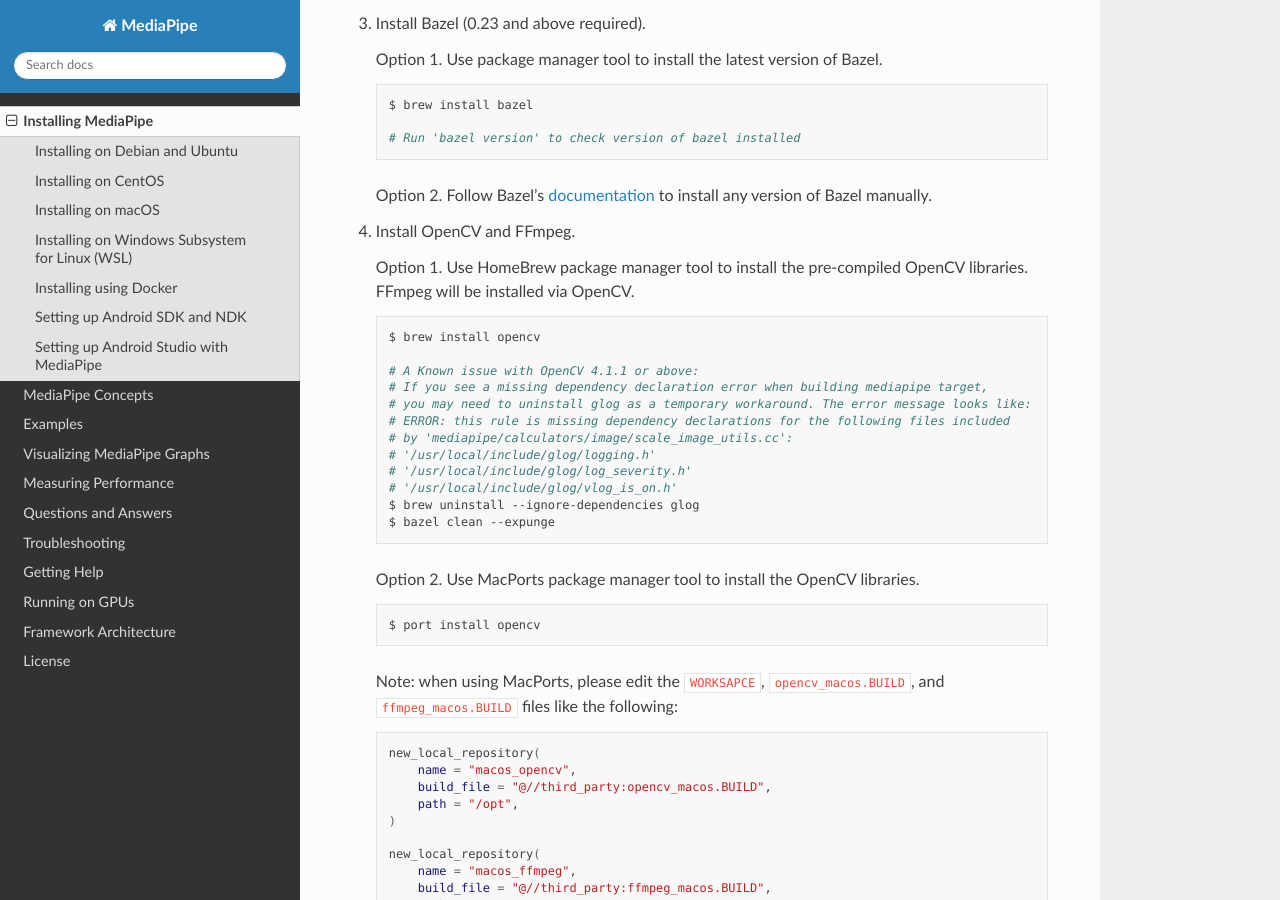
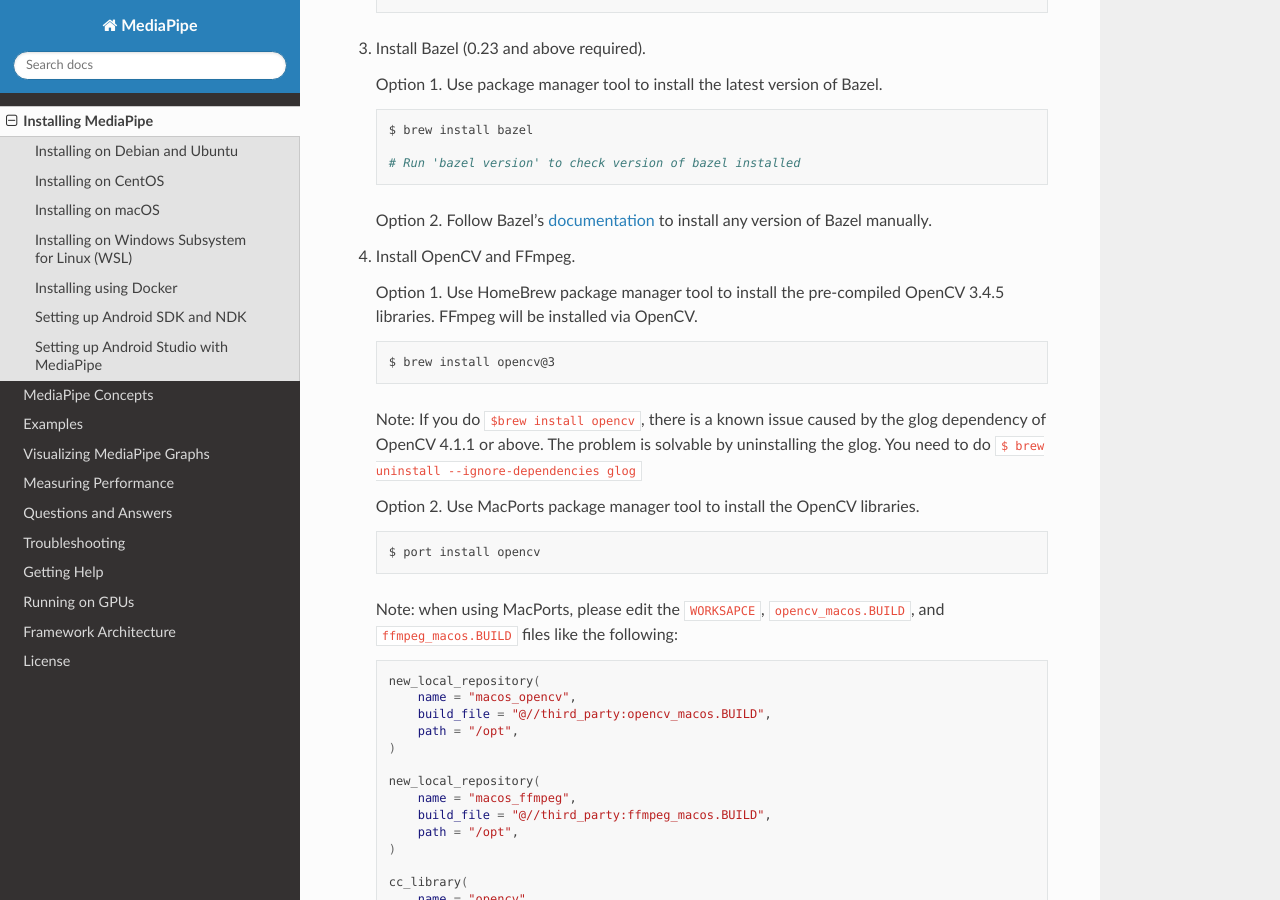
Before and after one commit to bluehammer30/mediapipeios, a Sphinx documentation site: the page built from docs/install.md, in a window 1280 px wide and 900 px high, scrolled down 4136 px. Built offline with Sphinx 7.4.7 and the Read the Docs theme 2.0.0, drawn with Linux system fonts in a browser that asks for light colours; pages that are not in the unit, such as notebooks, are missing from menus; some of the changed text lies outside the part shown.

Commit message:
Project import generated by Copybara.
PiperOrigin-RevId: 267460010

````diff
--- a/docs/install.md
+++ b/docs/install.md
@@ -243,22 +244,16 @@
 4.  Install OpenCV and FFmpeg.
 
     Option 1. Use HomeBrew package manager tool to install the pre-compiled
-    OpenCV libraries. FFmpeg will be installed via OpenCV.
+    OpenCV 3.4.5 libraries. FFmpeg will be installed via OpenCV.
 
     ```bash
-    $ brew install opencv
+    $ brew install opencv@3
+    ```
 
-    # A Known issue with OpenCV 4.1.1 or above:
-    # If you see a missing dependency declaration error when building mediapipe target,
-    # you may need to uninstall glog as a temporary workaround. The error message looks like:
-    # ERROR: this rule is missing dependency declarations for the following files included
-    # by 'mediapipe/calculators/image/scale_image_utils.cc':
-    # '/usr/local/include/glog/logging.h'
-    # '/usr/local/include/glog/log_severity.h'
-    # '/usr/local/include/glog/vlog_is_on.h'
-    $ brew uninstall --ignore-dependencies glog
-    $ bazel clean --expunge
-    ```
+    Note: If you do `$brew install opencv`, there is a known issue caused by the
+    glog dependency of OpenCV 4.1.1 or above. The problem is solvable by
+    uninstalling the glog. You need to do `$ brew uninstall
+    --ignore-dependencies glog`
 
     Option 2. Use MacPorts package manager tool to install the OpenCV libraries.
 
````
Also changed, not shown: other parts of docs/install.md (+4 -3 lines).
